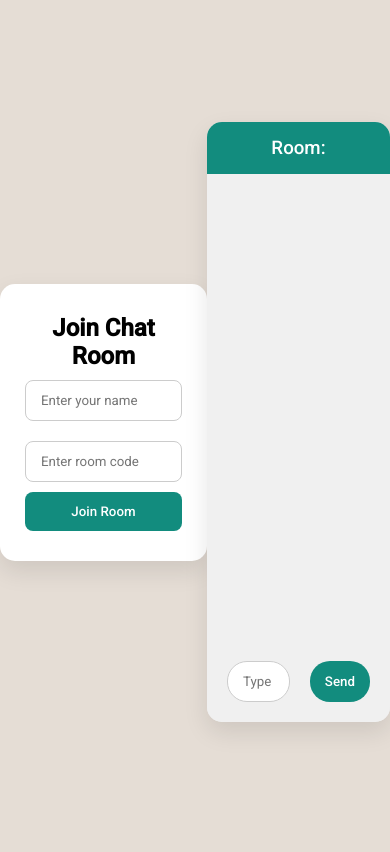
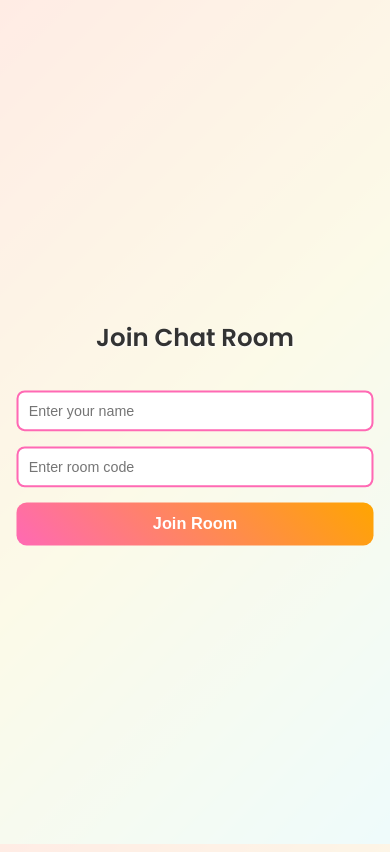
Before and after one commit to karthikeyamanam/chatting, a website: page index.html in a window 390 px wide. Drawn offline with nearby package versions, Linux system fonts and the light colour scheme; no server answers.

Commit message:
Update style.css

```diff
--- a/style.css
+++ b/style.css
@@ -1,186 +1,253 @@
-/* ---------------- Body & Fonts ---------------- */
-@import url('https://fonts.googleapis.com/css2?family=Roboto:wght@400;500&display=swap');
+@import url('https://fonts.googleapis.com/css2?family=Poppins:wght@400;600&display=swap');
 
 * {
   box-sizing: border-box;
-  margin: 0;
-  padding: 0;
-  font-family: 'Roboto', sans-serif;
 }
 
 body {
-  background: #e5ddd5;
+  font-family: 'Poppins', sans-serif;
+  background: linear-gradient(135deg, #ffb6c1, #87cefa, #98fb98);
+  margin: 0;
   display: flex;
   justify-content: center;
   align-items: center;
-  min-height: 100vh;
+  height: 100vh;
+  animation: bgShift 10s infinite alternate ease-in-out;
 }
 
-/* ---------------- Login Box ---------------- */
+/* Animated gradient background */
+@keyframes bgShift {
+  0% { background: linear-gradient(135deg, #ffb6c1, #87cefa, #98fb98); }
+  50% { background: linear-gradient(135deg, #ffa07a, #f0e68c, #afeeee); }
+  100% { background: linear-gradient(135deg, #dda0dd, #ffdab9, #87cefa); }
+}
+
+.container {
+  width: 400px;
+  height: 600px;
+  background: #ffffffcc;
+  border-radius: 20px;
+  box-shadow: 0 0 25px rgba(0, 0, 0, 0.25);
+  display: flex;
+  flex-direction: column;
+  overflow: hidden;
+  transition: transform 0.2s ease;
+}
+
+.container:hover {
+  transform: scale(1.02);
+}
+
+/* LOGIN SCREEN */
 #login {
-  background: #ffffff;
-  padding: 30px 25px;
-  border-radius: 15px;
-  width: 350px;
-  box-shadow: 0 10px 25px rgba(0,0,0,0.1);
+  justify-content: center;
+  align-items: center;
+  gap: 15px;
   text-align: center;
-  animation: fadeIn 0.5s ease-out;
+  padding: 20px;
+}
+
+#login h2 {
+  color: #333;
+  text-shadow: 1px 1px 2px #fff;
 }
 
 #login input {
-  width: 100%;
-  padding: 12px 15px;
-  margin: 10px 0;
-  border: 1px solid #ccc;
+  width: 90%;
+  padding: 10px;
   border-radius: 8px;
+  border: 2px solid #ff69b4;
+  font-size: 14px;
   outline: none;
-  transition: all 0.3s;
+  transition: 0.3s;
 }
 
 #login input:focus {
-  border-color: #128C7E;
-  box-shadow: 0 0 5px rgba(18,140,126,0.5);
+  border-color: #00bfff;
+  box-shadow: 0 0 8px #00bfff;
 }
 
 #login button {
-  width: 100%;
+  width: 94%;
+  background: linear-gradient(45deg, #ff69b4, #ffa500);
+  color: white;
+  font-weight: bold;
+  border: none;
+  border-radius: 10px;
   padding: 12px;
-  background: #128C7E;
-  color: white;
-  border: none;
-  border-radius: 8px;
   cursor: pointer;
-  font-weight: 500;
-  transition: background 0.3s;
+  font-size: 16px;
+  transition: 0.3s;
 }
 
 #login button:hover {
-  background: #075E54;
+  transform: scale(1.05);
+  background: linear-gradient(45deg, #ffa500, #ff69b4);
 }
 
-/* ---------------- Chat Box ---------------- */
+/* CHAT SCREEN */
 #chat {
-  background: #f0f0f0;
-  width: 400px;
-  height: 600px;
-  border-radius: 15px;
+  display: none;
+  flex-direction: column;
+  height: 100%;
+  position: relative;
+}
+
+/* Header */
+#header {
+  background: linear-gradient(90deg, #ff69b4, #ffa500);
+  color: white;
+  padding: 14px;
+  text-align: center;
+  font-weight: 600;
+  font-size: 17px;
+  letter-spacing: 1px;
+  border-bottom: 2px solid #fff;
+}
+
+/* Messages area */
+#messages {
+  flex: 1;
+  padding: 10px;
+  overflow-y: auto;
+  background: #fff5ee;
   display: flex;
   flex-direction: column;
-  box-shadow: 0 10px 25px rgba(0,0,0,0.1);
-  overflow: hidden;
-  animation: fadeIn 0.5s ease-out;
+  scroll-behavior: smooth;
 }
 
-/* Room Title */
-#room-name {
-  background: #128C7E;
-  color: white;
-  padding: 15px;
-  font-weight: 500;
-  text-align: center;
+/* Scrollbar */
+#messages::-webkit-scrollbar {
+  width: 6px;
+}
+#messages::-webkit-scrollbar-thumb {
+  background: #ffb6c1;
+  border-radius: 10px;
 }
 
-/* Messages Area */
-#messages {
-  flex: 1;
-  padding: 15px;
-  overflow-y: auto;
-  display: flex;
-  flex-direction: column;
+/* Messages */
+.msg {
+  margin: 6px 0;
+  padding: 10px 15px;
+  border-radius: 15px;
+  max-width: 80%;
+  font-size: 14px;
+  word-wrap: break-word;
+  position: relative;
+  animation: fadeIn 0.3s ease;
 }
 
-/* Scrollbar Style */
-#messages::-webkit-scrollbar {
-  width: 8px;
+@keyframes fadeIn {
+  from { opacity: 0; transform: translateY(8px); }
+  to { opacity: 1; transform: translateY(0); }
 }
 
-#messages::-webkit-scrollbar-thumb {
-  background: rgba(0,0,0,0.2);
-  border-radius: 4px;
-}
-
-/* Message Bubbles */
-.msg {
-  max-width: 70%;
-  padding: 10px 15px;
-  margin-bottom: 10px;
-  border-radius: 20px;
-  word-wrap: break-word;
-  animation: slideIn 0.3s ease-out;
-}
-
-.you {
+.msg.you {
+  background: linear-gradient(135deg, #98fb98, #00fa9a);
   align-self: flex-end;
-  background: #dcf8c6;
-  color: #000;
   border-bottom-right-radius: 0;
 }
 
-.peer {
+.msg.peer {
+  background: linear-gradient(135deg, #add8e6, #87ceeb);
   align-self: flex-start;
-  background: #ffffff;
-  color: #000;
   border-bottom-left-radius: 0;
 }
 
-/* Input Area */
-#msg {
-  width: calc(100% - 80px);
-  padding: 12px 15px;
-  border-radius: 20px;
-  border: 1px solid #ccc;
-  outline: none;
-  margin-right: 5px;
+.msg.info {
+  text-align: center;
+  font-size: 12px;
+  color: #777;
+  background: none;
 }
 
-#send {
-  padding: 12px 15px;
-  background: #128C7E;
+/* Input area fixed bottom */
+#input-area {
+  display: flex;
+  padding: 8px;
+  background: #f8f8ff;
+  border-top: 2px solid #ff69b4;
+  align-items: center;
+  position: sticky;
+  bottom: 0;
+  gap: 8px;
+}
+
+#input-area input {
+  flex: 1;
+  padding: 10px;
+  border-radius: 25px;
+  border: 2px solid #ffa500;
+  outline: none;
+  font-size: 14px;
+  transition: 0.3s;
+}
+
+#input-area input:focus {
+  border-color: #ff69b4;
+  box-shadow: 0 0 6px #ff69b4;
+}
+
+#input-area button {
+  background: linear-gradient(45deg, #ff69b4, #ffa500);
   color: white;
   border: none;
-  border-radius: 20px;
+  padding: 10px 16px;
+  border-radius: 50%;
   cursor: pointer;
-  font-weight: 500;
-  transition: background 0.3s;
+  font-weight: bold;
+  font-size: 16px;
+  transition: 0.3s;
 }
 
-#send:hover {
-  background: #075E54;
+#input-area button:hover {
+  transform: rotate(15deg) scale(1.1);
 }
 
-/* Input Container */
-#chat input, #chat button {
-  margin: 10px;
-}
+/* ✅ Mobile responsiveness */
+@media screen and (max-width: 480px) {
+  body {
+    height: 100dvh;
+    background-size: cover;
+  }
 
-#chat input {
-  flex: 1;
-}
+  .container {
+    width: 100%;
+    height: 100dvh;
+    border-radius: 0;
+    box-shadow: none;
+  }
 
-/* Flex container for input and button */
-#chat div:last-child {
-  display: flex;
-  padding: 10px;
-  background: #f0f0f0;
-}
+  #header {
+    font-size: 16px;
+    padding: 12px;
+  }
 
-/* ---------------- Animations ---------------- */
-@keyframes fadeIn {
-  from { opacity: 0; transform: translateY(-10px); }
-  to { opacity: 1; transform: translateY(0); }
-}
+  #login input,
+  #login button {
+    width: 100%;
+  }
 
-@keyframes slideIn {
-  from { opacity: 0; transform: translateY(10px); }
-  to { opacity: 1; transform: translateY(0); }
-}
+  #messages {
+    padding: 8px;
+  }
 
-/* ---------------- Responsive ---------------- */
-@media(max-width: 450px) {
-  #login, #chat {
-    width: 90%;
+  #input-area {
+    padding: 10px;
+    gap: 6px;
   }
-  #messages {
-    padding: 10px;
+
+  #input-area input {
+    font-size: 13px;
+    padding: 8px 12px;
+  }
+
+  #input-area button {
+    padding: 10px 12px;
+  }
+
+  .msg {
+    font-size: 13px;
+    max-width: 85%;
   }
 }
```
